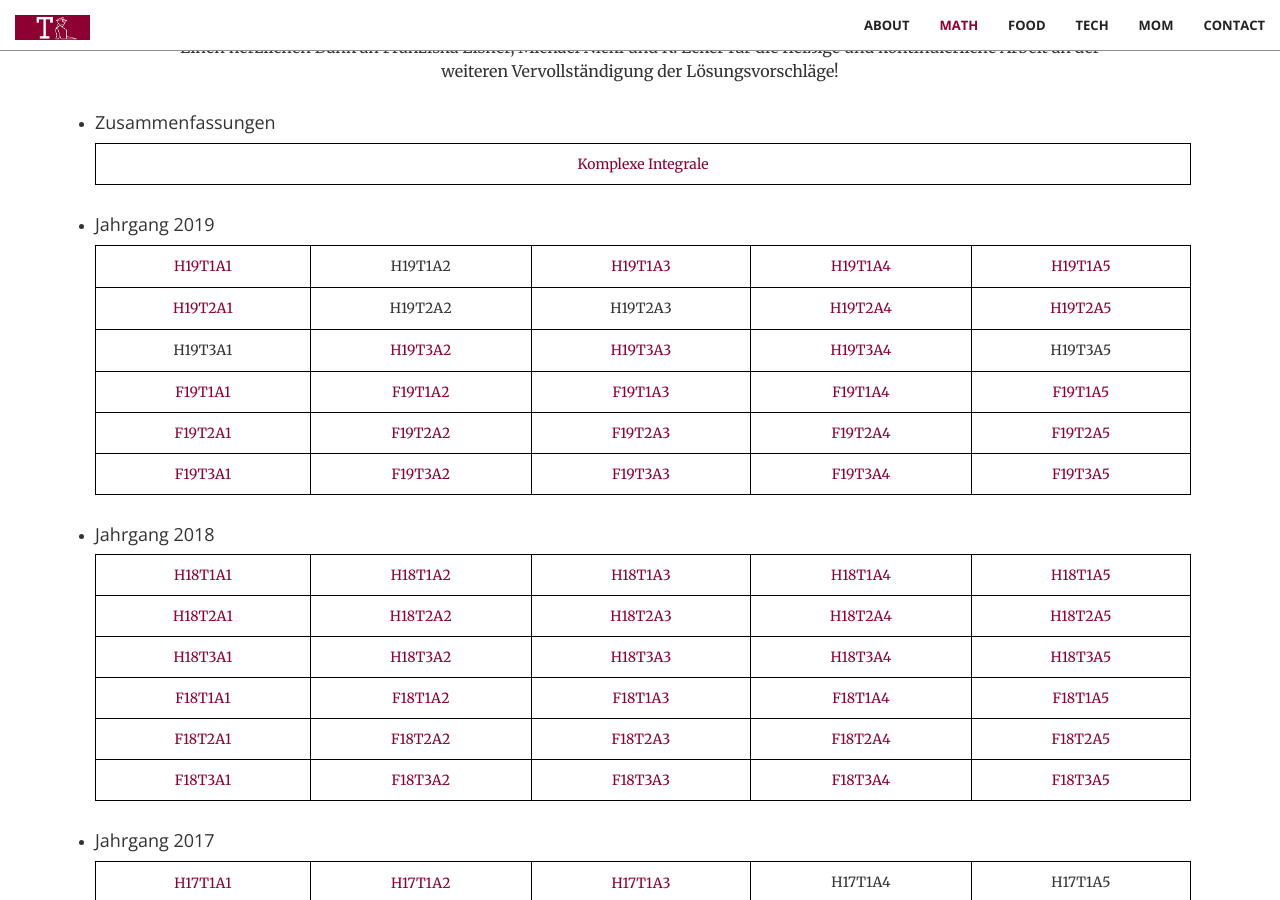
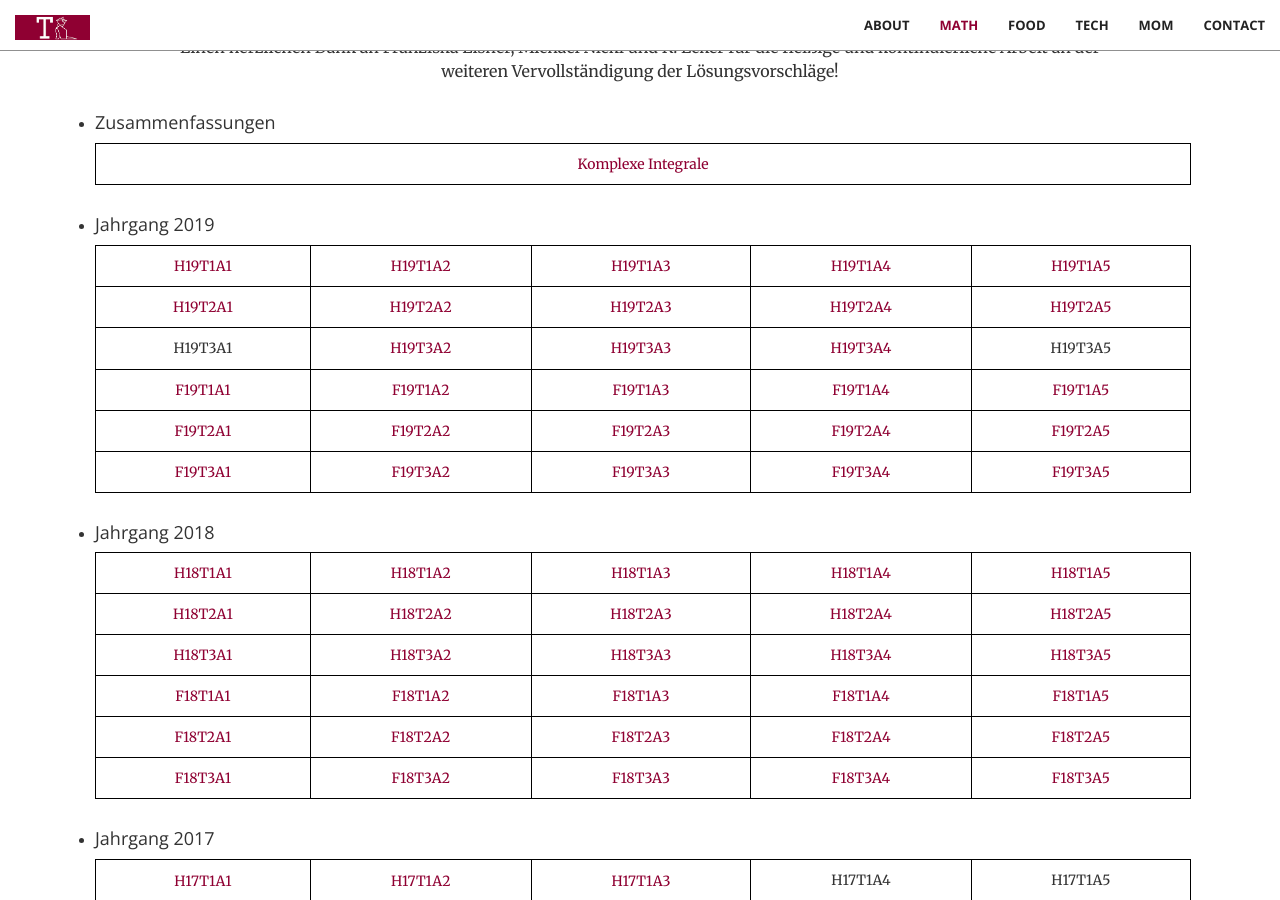
Before and after one commit to trabaldini/trabaldini.github.io, a Jekyll site: the page built from index.html, in a window 1280 px wide and 900 px high, scrolled down 1394 px. Built offline with Jekyll 4.4.1, drawn with Linux system fonts in a browser that asks for light colours.

Commit message:
adds new math solutions

```diff
--- a/_includes/math.html
+++ b/_includes/math.html
@@ -34,7 +34,7 @@
                                     <a href="aufg/H19T1A1_FT.pdf" target="_blank">H19T1A1</a>
                                 </td>
                                 <td>
-                                    <p>H19T1A2</p>
+                                    <a href="aufg/H19T1A2_RA.pdf" target="_blank">H19T1A2</a>
                                 </td>
                                 <td>
                                     <a href="aufg/H19T1A3_FT.pdf" target="_blank">H19T1A3</a>
@@ -51,10 +51,10 @@
                                     <a href="aufg/H19T2A1_DGL_FT.pdf" target="_blank">H19T2A1</a>
                                 </td>
                                 <td>
-                                    <p>H19T2A2</p>
-                                </td>
-                                <td>
-                                    <p>H19T2A3</p>
+                                    <a href="aufg/H19T2A2_RA.pdf" target="_blank">H19T2A2</a>
+                                </td>
+                                <td>
+                                    <a href="aufg/H19T2A3_FT.pdf" target="_blank">H19T2A3</a>
                                 </td>
                                 <td>
                                     <a href="aufg/H19T2A4_DGL.pdf" target="_blank">H19T2A4</a>
```
Also changed, not shown: 5 other files.
